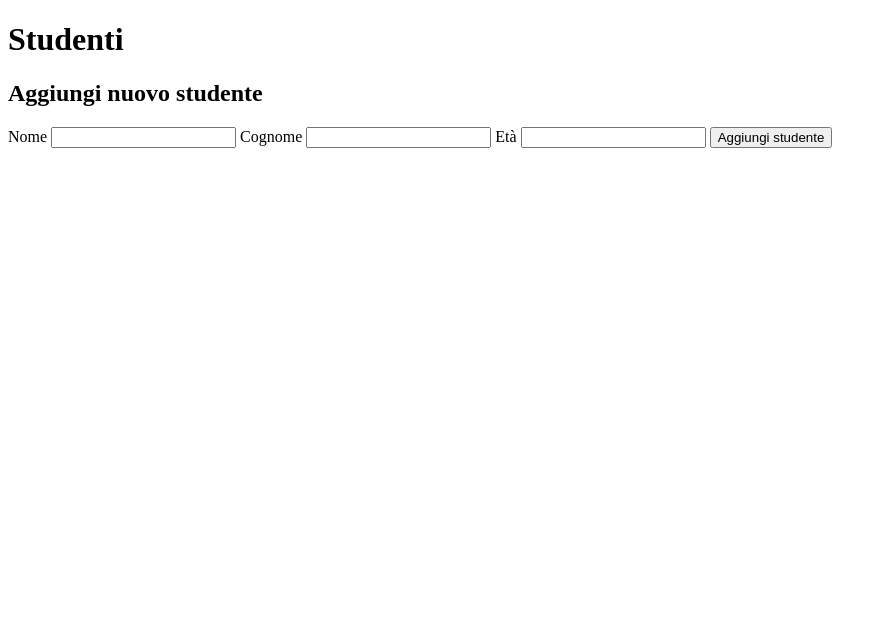
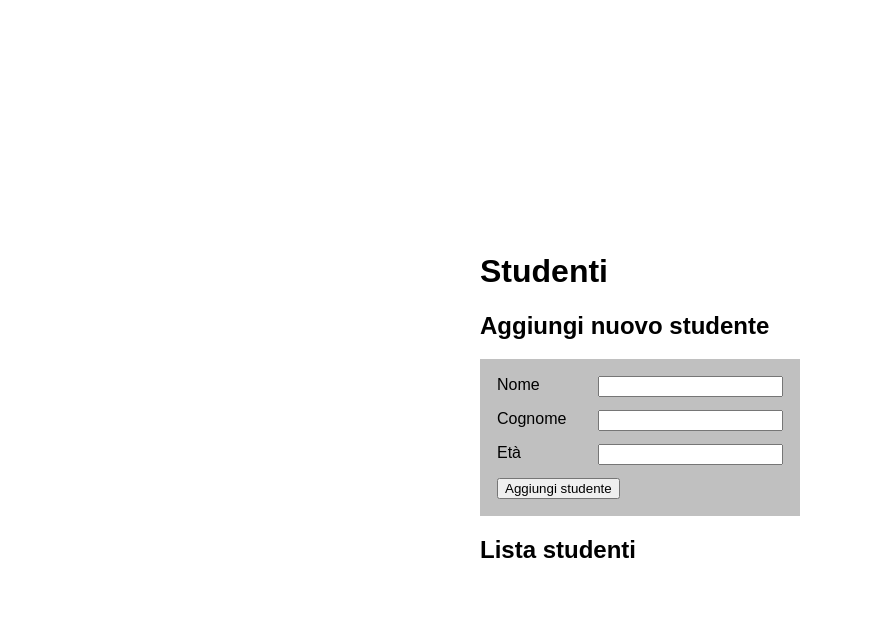
Before and after one commit to mircocotugno/basic-html-website, a plain HTML site: page exercises/3-js-add-students/Glenda-addStudents/index.html in a window 1280 px wide. Shown: the whole page, without its empty margins (0-887 px from the left). Drawn offline with Linux system fonts and the light colour scheme.

Commit message:
Gle - add style to index html
Aggiunto il file con lo stile della pagina.
Creata la lista vuota di studenti.

```diff
--- a/exercises/3-js-add-students/Glenda-addStudents/index.html
+++ b/exercises/3-js-add-students/Glenda-addStudents/index.html
@@ -5,6 +5,7 @@
     <meta name="viewport" content="width=device-width, initial-scale=1.0">
     <title>Document</title>
     <script src="script.js"></script>
+    <link rel="stylesheet" href="style.css">
 </head>
 <body>
     <main>
@@ -24,6 +25,12 @@
                 Aggiungi studente
             </button>
         </form>
+        <div>
+            <h2>Lista studenti</h2>
+            <ul id="studentList">
+                <!--lascio vuoto perchè ci inserirò la lista degli studenti-->
+            </ul>
+        </div>
     </main>
 </body>
 </html>
--- /dev/null
+++ b/exercises/3-js-add-students/Glenda-addStudents/style.css
@@ -0,0 +1,37 @@
+html {
+    font-family: "Arial";
+}
+
+body {
+    display: flex;
+    align-items: center;
+    justify-content: center;
+    min-height: 100vh;
+}
+
+body main {
+    /*background-color: lawngreen;*/
+    max-width: 50%;
+    min-width: 320px;
+    padding: 2rem;
+}
+
+main form {
+    padding: 1rem;
+    background-color: silver; /*così coloro solo la form*/
+    border: 1px solid transparent;
+}
+
+form label {
+    display: block;
+    margin-bottom: 1rem;
+}
+
+label input {
+    float: right;
+}/*mi serve per allineare le caselle di input a destra*/
+
+main form.has-error {
+    background-color: mistyrose;
+    border-color: red;
+}
```
